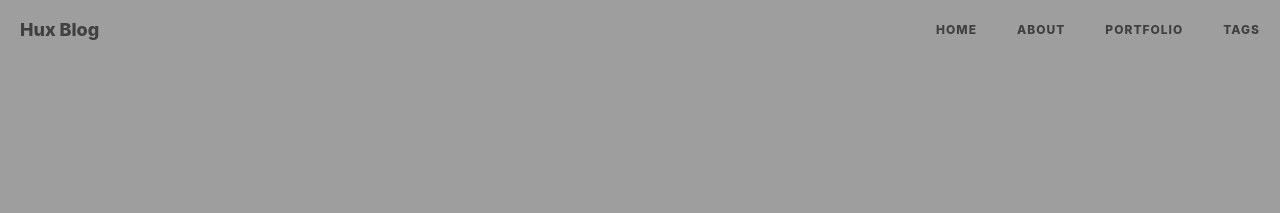
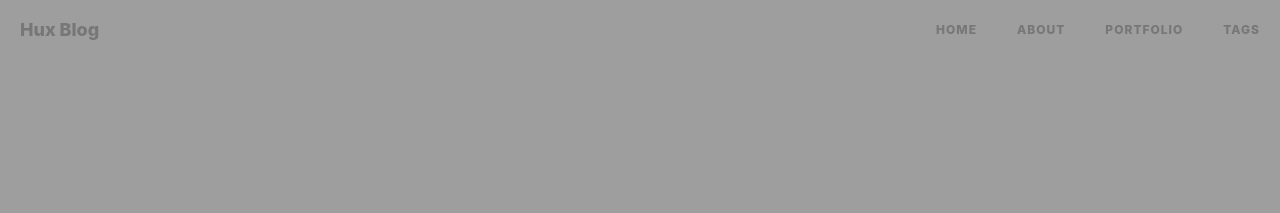
Before and after one commit to q97236143/Huxproh, a Jekyll site: the page built from _posts/2016-06-05-pwa-in-my-pov.markdown, in a window 1280 px wide. Shown: the top 213 px of the page. Built offline with Jekyll 4.4.1, drawn with Linux system fonts in a browser that asks for light colours; nearby versions of some CDN libraries; comment, search, counter and statistics services are not loaded.

Commit message:
[hotfix] change invert-color lighter

```diff
--- a/_layouts/keynote.html
+++ b/_layouts/keynote.html
@@ -23,8 +23,8 @@ layout: default
         .navbar-custom .nav li a,
         .navbar-custom .nav li a:hover,
         .navbar-custom .navbar-brand,
-        .navbar-custom .navbar-brand:hover {color:#404040;}
-        .navbar-default .navbar-toggle .icon-bar {background-color:#404040;}
+        .navbar-custom .navbar-brand:hover {color:#777;}
+        .navbar-default .navbar-toggle .icon-bar {background-color:#777;}
 
     {% endif %}
 </style>
```
